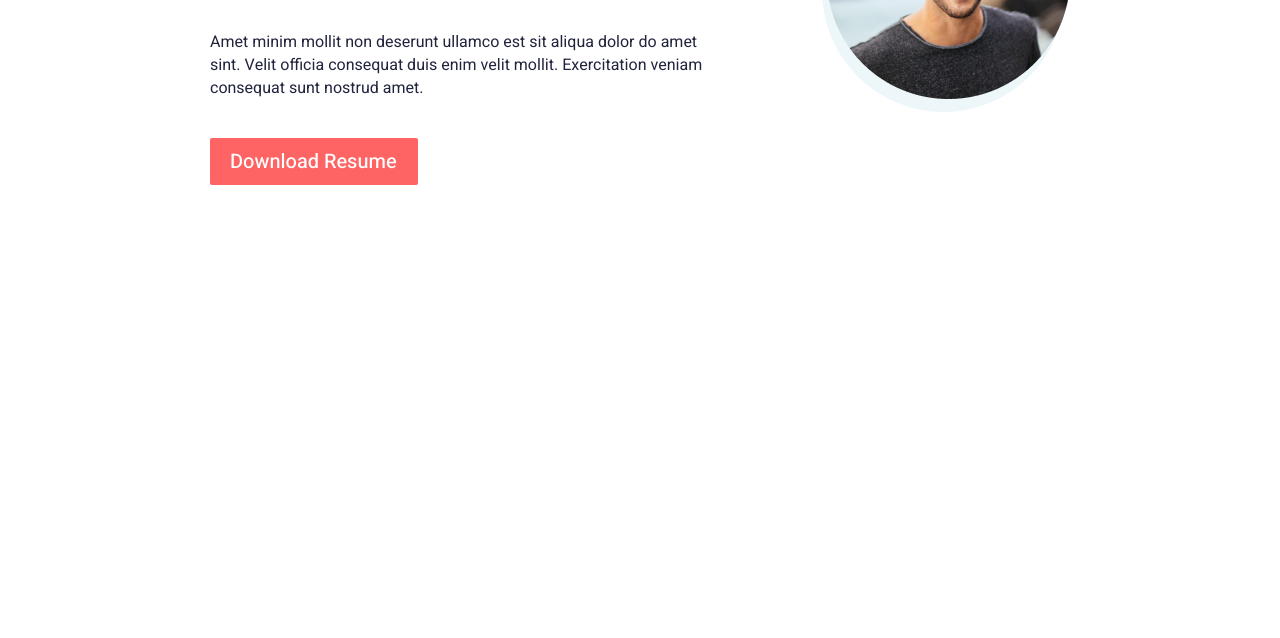
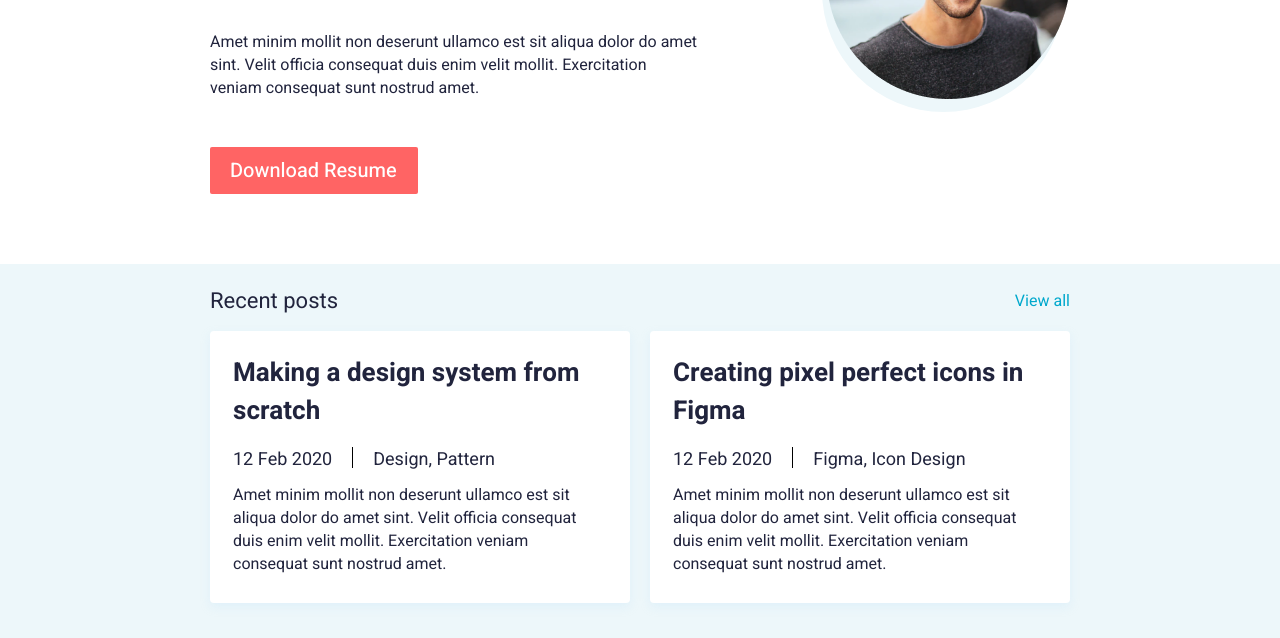
Before and after one commit to victorfilyk/personal-blog, a website: page app/index.html in a window 1280 px wide. Shown: the part 349-987 px from the top of the page. Before the commit the page ends 800 px from the top, so only its background shows below. Drawn offline with Linux system fonts and the light colour scheme.

Commit message:
Recent posts section (responsive) done

```diff
--- a/app/index.html
+++ b/app/index.html
@@ -45,14 +45,17 @@
             <div class="about__inner">
               <div class="about__description">
                 <h2 class="about__whoAmI">
-                  Hi, I am John, <br /> Creative Technologist
+                  Hi, I am John, <br />
+                  Creative Technologist
                 </h2>
                 <p class="about__descriptionText">
                   Amet minim mollit non deserunt ullamco est sit aliqua dolor do amet sint. Velit
                   officia consequat duis enim velit mollit. Exercitation veniam consequat sunt
                   nostrud amet.
                 </p>
-                <a class="about__resumeButton" href="https://github.com" target="_blank">Download Resume</a>
+                <a class="about__resumeButton" href="https://github.com" target="_blank"
+                  >Download Resume</a
+                >
               </div>
               <div class="about__profilePictureWrapper">
                 <img
@@ -65,6 +68,51 @@
             </div>
           </div>
         </section>
+
+        <section class="recentPosts">
+          <div class="container">
+            <div class="recentPosts__inner">
+              <div class="recentPosts__nav">
+                <h5 class="recentPosts__navTitle">Recent posts</h5>
+                <a class="recentPosts__viewAll" href="#">View all</a>
+              </div>
+              <div class="recentPosts__grid">
+                <div class="recentPosts__post">
+                  <a class="recentPosts__postTitle" href="#">Making a design system from scratch</a>
+                  <div class="recentPosts__postMeta">
+                    <span class="recentPosts__postDate">12 Feb 2020</span>
+                    <span class="recentPosts__postMetaDivider"></span>
+                    <div class="recentPosts__postTagsWrapper">
+                      <a class="recentPosts__postTag" href="#">Design</a>
+                      <a class="recentPosts__postTag" href="#">Pattern</a>
+                    </div>
+                  </div>
+                  <p class="recentPosts__postText">
+                    Amet minim mollit non deserunt ullamco est sit aliqua dolor do amet sint. Velit
+                    officia consequat duis enim velit mollit. Exercitation veniam consequat sunt
+                    nostrud amet.
+                  </p>
+                </div>
+                <div class="recentPosts__post">
+                  <a class="recentPosts__postTitle" href="#">Creating pixel perfect icons in Figma</a>
+                  <div class="recentPosts__postMeta">
+                    <span class="recentPosts__postDate">12 Feb 2020</span>
+                    <span class="recentPosts__postMetaDivider"></span>
+                    <div class="recentPosts__postTagsWrapper">
+                      <a class="recentPosts__postTag" href="#">Figma</a>
+                      <a class="recentPosts__postTag" href="#">Icon Design</a>
+                    </div>
+                  </div>
+                  <p class="recentPosts__postText">
+                    Amet minim mollit non deserunt ullamco est sit aliqua dolor do amet sint. Velit
+                    officia consequat duis enim velit mollit. Exercitation veniam consequat sunt
+                    nostrud amet.
+                  </p>
+                </div>
+              </div>
+            </div>
+          </div>
+        </section>
       </main>
 
       <footer class="footer"></footer>
--- a/app/scss/_vars.scss
+++ b/app/scss/_vars.scss
@@ -1,6 +1,6 @@
-// breakpoints
+// bootstrap breakpoints
 $md1: "576px";
-$md2: "800px";
+$md2: "768px";
 $md3: "992px";
 $md4: "1200px";
 $md5: "1400px";
--- a/app/scss/style.scss
+++ b/app/scss/style.scss
@@ -70,9 +70,8 @@
   }
 
   &__button {
-    @media (min-width: $md1) {
     display: none;
-    }
+    @media (max-width: $md1) {
       display: flex;
       flex-direction: column;
       position: absolute;
@@ -80,6 +79,7 @@
       margin: 18px 18px 0 0;
       cursor: pointer;
       z-index: 2;
+    }
   }
 
   &__buttonLine {
@@ -112,11 +112,10 @@
   &__description {
     color: $dark-color;
     @media (min-width: $md2) {
-      max-width: 506px;
+      max-width: 490px;
     }
     @media (max-width: $md2) {
       text-align: center;
-      padding-bottom: 58px;
     }
   }
 
@@ -164,6 +163,8 @@
     color: #fff;
     cursor: pointer;
     text-align: center;
+    display: inline-block;
+    margin-bottom: 70px;
     @media (max-width: $md2) {
       margin-bottom: 58px;
     }
@@ -198,3 +199,136 @@
     }
   }
 }
+
+.recentPosts {
+  background: $grey-color;
+  &__inner {
+    padding: 7px 0 35px 0;
+  }
+
+  &__nav {
+    display: flex;
+    justify-content: space-between;
+    align-items: center;
+    @media (max-width: $md1) {
+      justify-content: center;
+    }
+  }
+
+  &__navTitle {
+    font-weight: normal;
+    font-size: 22px;
+    line-height: 60px;
+    color: $dark-color;
+    @media (max-width: $md1) {
+      font-size: 18px;
+      line-height: 60px;
+    }
+  }
+
+  &__viewAll {
+    color: #00a8cc;
+    font-weight: normal;
+    font-size: 16px;
+    line-height: 23px;
+    @media (max-width: $md1) {
+      display: none;
+    }
+  }
+
+  &__grid {
+    display: flex;
+    justify-content: space-between;
+    @media (max-width: $md2) {
+      flex-direction: column;
+    }
+  }
+
+  &__post {
+    background: #fff;
+    margin-right: 20px;
+    border-radius: 4px;
+    box-shadow: 0px 4px 10px #bbe1fa40;
+    padding: 23px 27px 27px 23px;
+    &:last-child {
+      margin-right: 0;
+    }
+    @media (max-width: $md2) {
+      margin-right: 0;
+      margin-bottom: 17px;
+      &:last-child {
+        margin-bottom: 0;
+      }
+      padding: 12px 20px 22px 20px;
+    }
+  }
+
+  &__postTitle {
+    font-weight: bold;
+    font-size: 26px;
+    line-height: 38px;
+    color: $dark-color;
+    display: inline-block;
+    margin-bottom: 17px;
+    @media (max-width: $md1) {
+      margin-bottom: 12px;
+      font-size: 22px;
+      line-height: 30px;
+    }
+  }
+
+  &__postMeta {
+    display: flex;
+    margin-bottom: 11px;
+    @media (max-width: $md1) {
+      margin-bottom: 19px;
+    }
+  }
+
+  &__postDate {
+    font-weight: normal;
+    font-size: 18px;
+    line-height: 26px;
+    color: $dark-color;
+    @media (max-width: $md1) {
+      font-size: 16px;
+      line-height: 23px;
+    }
+  }
+
+  &__postMetaDivider {
+    display: inline-block;
+    width: 1px;
+    height: 21px;
+    background: #000;
+    margin: 0 20px;
+  }
+
+  &__postTagsWrapper {
+    font-weight: normal;
+    font-size: 18px;
+    line-height: 26px;
+    color: $dark-color;
+    @media (max-width: $md1) {
+      font-size: 16px;
+      line-height: 23px;
+    }
+  }
+
+  &__postTag {
+    color: $dark-color;
+    &::after {
+      content: ",";
+    }
+    &:last-child::after {
+      content: "";
+    }
+  }
+
+  &__postText {
+    font-weight: normal;
+    font-size: 16px;
+    line-height: 23px;
+    color: $dark-color;
+  }
+}
```
Also changed, not shown: app/css/style.min.css. Lines whose indentation alone changed are shown as unchanged.
